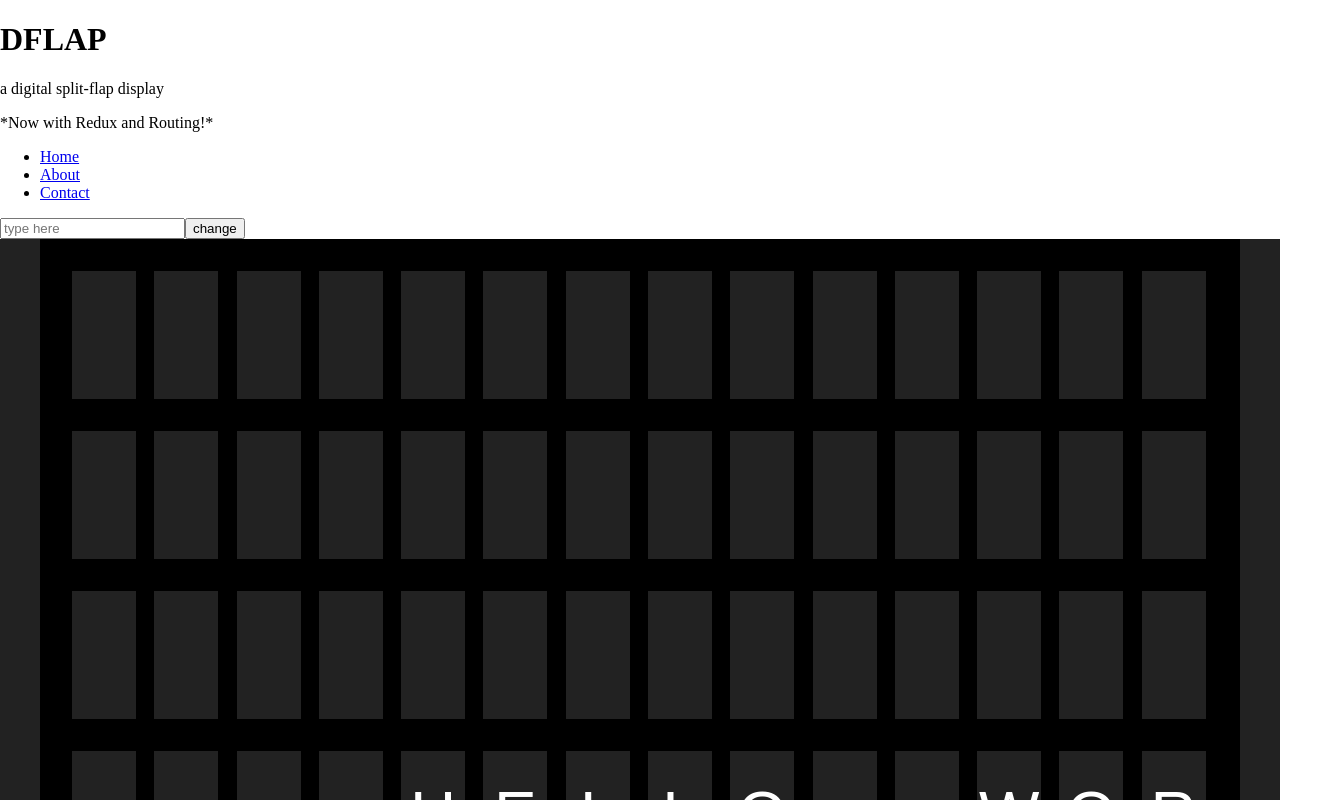
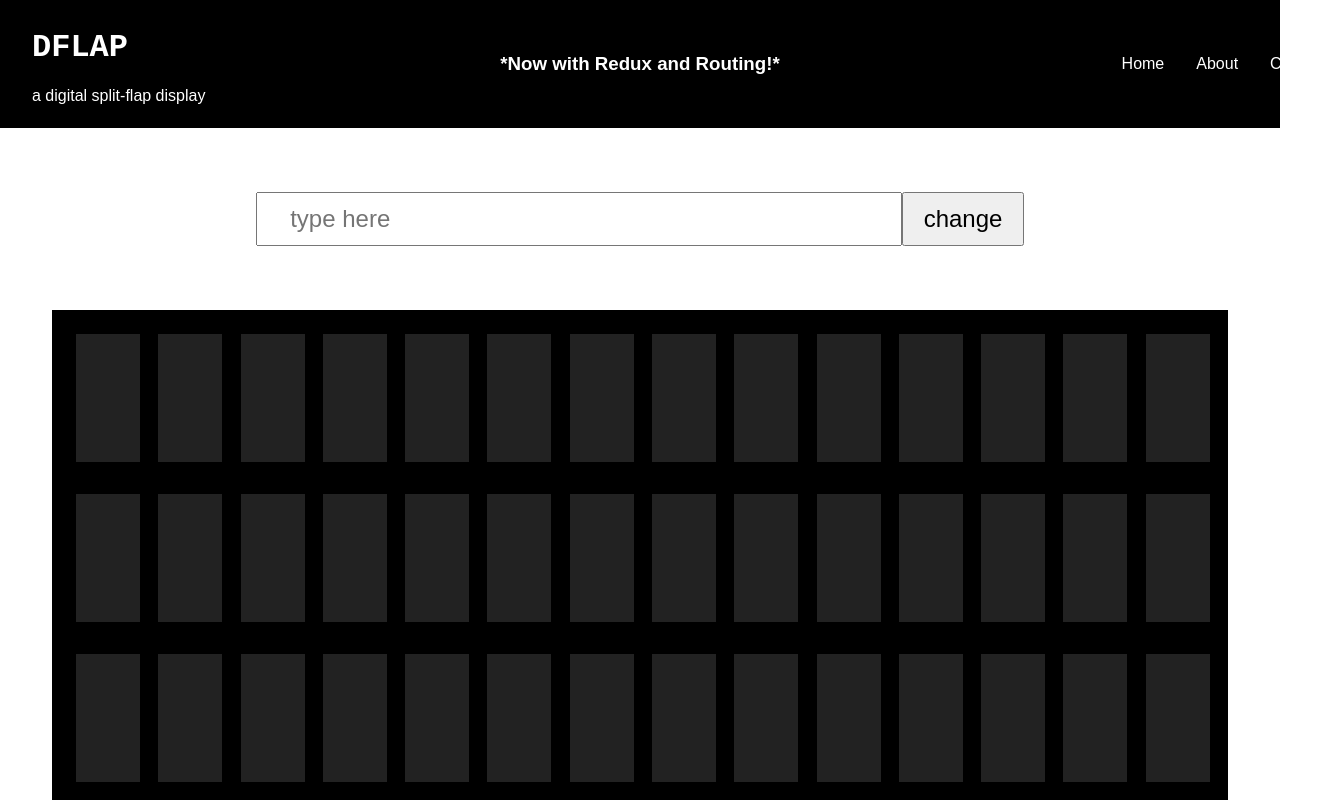
Before and after one commit to juanmcol/dflap, a React (Vite) app: page / in a window 1280 px wide. Shown: the top 800 px of the page, 1341 px wide, since content can reach past the window. Built offline with nearby package versions, Linux system fonts and the light colour scheme.

Commit message:
Add more styling to App/Home page.

```diff
--- a/src/features/textInput/textInput.jsx
+++ b/src/features/textInput/textInput.jsx
@@ -60,7 +60,7 @@ export const TextInput = () => {
         maxLength={105}
       />
       <button
-        id="add-button"
+        id="change-button"
         type="button"
         onClick={onClickInputHandler}
       >change</button>
--- a/src/pages/AppPage.jsx
+++ b/src/pages/AppPage.jsx
@@ -8,9 +8,11 @@ function AppPage() {
   return (
     <>
       <header>
-        <h1>DFLAP</h1>
-        <p>a digital split-flap display</p>
-        <p>*Now with Redux and Routing!*</p>
+        <div id='info'>
+          <h1>DFLAP</h1>
+          <p>a digital split-flap display</p>
+        </div>
+        <h3 id="update-info">*Now with Redux and Routing!*</h3>
         <nav>
           <ul>
             <li><Link to="/">Home</Link></li>
@@ -26,6 +28,7 @@ function AppPage() {
         </div>
       </main>
       <footer>
+        <p>copyright juanmcol</p>
       </footer>
     </>
   )
--- a/src/styles/AppPage.css
+++ b/src/styles/AppPage.css
@@ -1,5 +1,66 @@
 body {
   margin: 0;
+  font-family: Arial, Helvetica, sans-serif;
+}
+
+header {
+  background-color: black;
+  color: white;
+  height: 8rem;
+
+  display: flex;
+  align-items: center;
+  padding: 0 2rem;
+
+  #info {
+    width: 15%;
+
+    h1 {
+      font-family: 'Courier New', Courier, monospace;
+    }
+  }
+
+  #update-info {
+    width: 70%;
+    text-align: center;
+  }
+
+  nav {
+    width: 15%;
+    text-decoration: none;
+
+    ul {
+      display: flex;
+    }
+    li {
+      list-style: none;
+    }
+    a {
+      text-decoration: none;
+      margin: 0 1rem;
+      color: white;
+    }
+  }
+}
+
+main {
+  #text-input-container {
+    padding: 4rem 2rem;
+    display: flex;
+    justify-content: center;
+
+    #text-input {
+      font-size: 1.5rem;
+      height: 3rem;
+      width: 50%;
+      padding-left: 2rem;
+    }
+
+    #change-button {
+      font-size: 1.5rem;
+      height: 3.4rem;
+      width: 10%;
+    }
   }
 
   #display-container {
@@ -8,14 +69,15 @@ body {
     display: flex;
     justify-content: center;
 
-  background-color: #222;
+    background-color: white;
+    padding-bottom: 2rem;
   }
 
   #display {
     background-color: black;
     width: 90%;
     height: 50rem;
-  padding: 1rem 2rem 1rem 1rem;
+    padding: 0.5rem 1rem 0.5rem 0.5rem;
 
     display: grid;
     grid-template-columns: repeat(auto-fit, minmax(5rem, 1fr));
@@ -55,3 +117,14 @@ body {
     align-items: center;
     justify-content: center;
   }
+}
+
+footer {
+  background-color: black;
+  height: 1.5rem;
+  color: white;
+  padding: 0 1rem;
+
+  display: flex;
+  align-items: center;
+}
```
Lines whose indentation alone changed are shown as unchanged.
